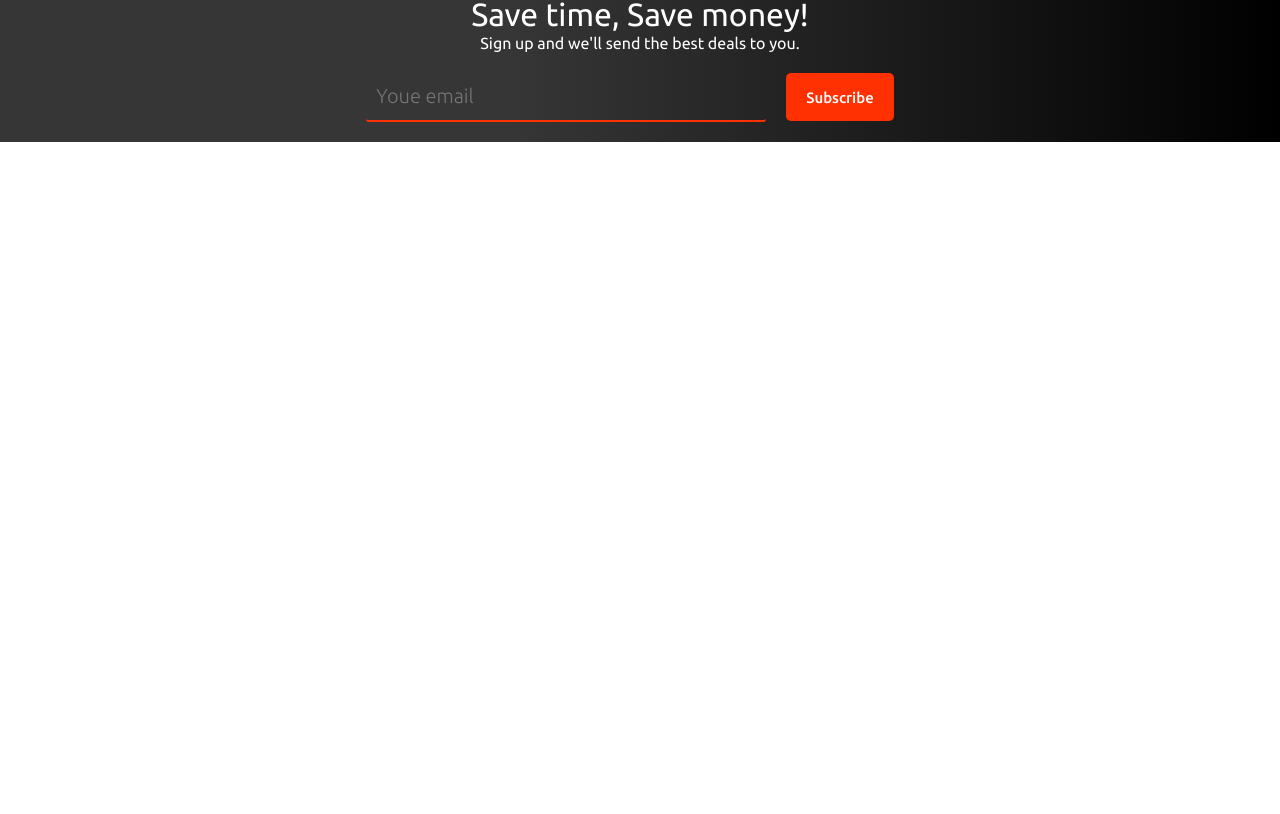
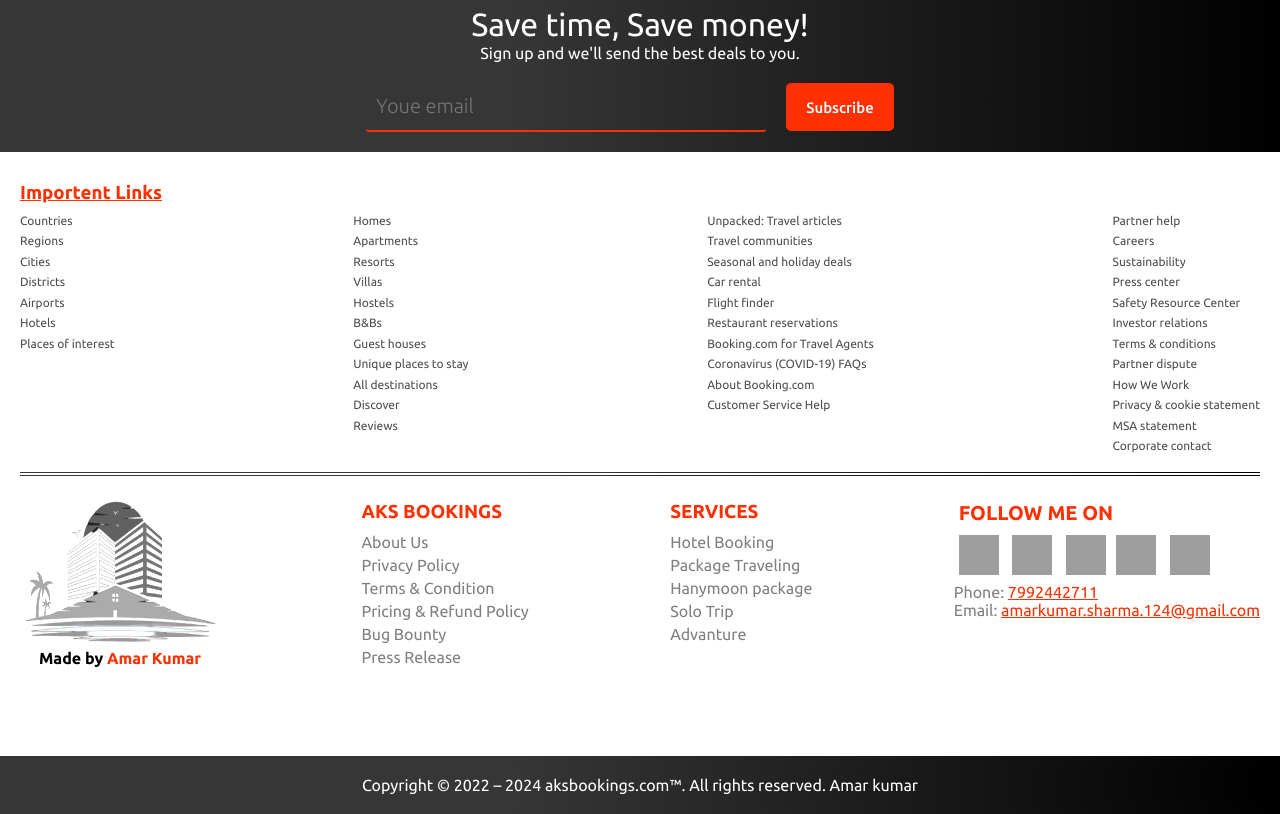
Before and after one commit to aakkss37/Hotel-booking-app, a React (Create React App) app: page / in a window 1280 px wide. Shown: the part 2441-3255 px from the top of the page. Before the commit the page ends 2583 px from the top, so only its background shows below. Built offline with nearby package versions, Linux system fonts and the light colour scheme; grey boxes are pictures that could not be loaded.

Commit message:
Footer section added

```diff
--- /dev/null
+++ b/src/components/footer/Footer.jsx
@@ -0,0 +1,113 @@
+import './footer.css'
+import React from 'react'
+import image from '../../asset/logo.png'
+
+const Footer = () => {
+        return (
+                <div className='footerContainer'>
+                        <h3><u>Importent Links</u></h3>
+                        <div className="importentLinks">
+                                <div className="links">
+                                        <a href="/link">Countries</a>
+                                        <a href="/link">Regions</a>
+                                        <a href='/link'>Cities</a>
+                                        <a href='/link'>Districts</a>
+                                        <a href='/link'>Airports</a>
+                                        <a href='/link'>Hotels</a>
+                                        <a href='/link'>Places of interest</a>
+                                </div>
+                                <div className="links">
+                                        <a href='/link'>Homes</a>
+                                        <a href='/link'>Apartments</a>
+                                        <a href='/link'>Resorts</a>
+                                        <a href='/link'>Villas</a>
+                                        <a href='/link'>Hostels</a>
+                                        <a href='/link'>B&Bs</a>
+                                        <a href='/link'>Guest houses</a>
+                                        <a href='/link'>Unique places to stay</a>
+                                        <a href='/link'>All destinations</a>
+                                        <a href='/link'>Discover</a>
+                                        <a href='/link'>Reviews</a>
+                                </div>
+                                <div className="links">
+                                        <a href='/link'>Unpacked: Travel articles</a>
+                                        <a href='/link'>Travel communities</a>
+                                        <a href='/link'>Seasonal and holiday deals</a>
+                                        <a href='/link'>Car rental</a>
+                                        <a href='/link'>Flight finder</a>
+                                        <a href='/link'>Restaurant reservations</a>
+                                        <a href='/link'>Booking.com for Travel Agents</a>
+                                        <a href='/link'>Coronavirus (COVID-19) FAQs</a>
+                                        <a href='/link'>About Booking.com</a>
+                                        <a href='/link'>Customer Service Help</a>
+                                </div>
+                                <div className="links">
+                                        <a href='/link'>Partner help</a>
+                                        <a href='/link'>Careers</a>
+                                        <a href='/link'>Sustainability</a>
+                                        <a href='/link'>Press center</a>
+                                        <a href='/link'>Safety Resource Center</a>
+                                        <a href='/link'>Investor relations</a>
+                                        <a href='/link'>Terms & conditions</a>
+                                        <a href='/link'>Partner dispute</a>
+                                        <a href='/link'>How We Work</a>
+                                        <a href='/link'>Privacy & cookie statement</a>
+                                        <a href='/link'>MSA statement</a>
+                                        <a href='/link'>Corporate contact</a>
+                                </div>
+                        </div>
+                        <div className="line1"></div>
+                        <div className="line2"></div>
+                        <div className="foot">
+                                <div className="footerImage">
+                                        <img src={image} alt="Logo" />
+                                        <h4>Made by <span className='name'>Amar Kumar</span></h4>
+                                </div>
+                                <div className="aksBookings exploreMore">
+                                        <h3>AKS BOOKINGS</h3>
+                                        <a href='/link'>About Us</a>
+
+                                        <a href='/link'>Privacy Policy</a>
+
+                                        <a href='/link'>Terms & Condition</a>
+
+                                        <a href='/link'>Pricing & Refund Policy</a>
+
+                                        <a href='/link'>Bug Bounty</a>
+
+                                        <a href='/link'>Press Release</a>
+                                </div>
+                                <div className="service exploreMore">
+                                        <h3>SERVICES</h3>
+                                        <a href='/link'>Hotel Booking</a>
+
+                                        <a href='/link'>Package Traveling</a>
+
+                                        <a href='/link'>Hanymoon package</a>
+
+                                        <a href='/link'>Solo Trip</a>
+
+                                        <a href='/link'>Advanture</a>
+                                </div>
+                                <div className="getInTouch exploreMore">
+                                        <div className="followMe">
+                                                <h1>FOLLOW ME ON </h1>
+                                                <div className="socialMedia">
+                                                        <a href="/link"> <img src="https://img.icons8.com/ios/50/null/instagram-new--v1.png" alt='insta' /></a>
+                                                        <a href="/link"> <img src="https://img.icons8.com/ios/50/null/linkedin-circled--v1.png" alt='linkedin'/></a>
+                                                        <a href="/link"> <img src="https://img.icons8.com/ios/50/null/facebook-new.png" alt='facebook'/></a>
+                                                        <a href="/link"><img src="https://img.icons8.com/ios/50/null/telegram-app.png" alt='telegram'/></a>
+                                                        <a href="/link"> <img src="https://img.icons8.com/ios/50/null/twitter--v1.png" alt='twiter'/></a>
+                                                </div>
+                                                <div className="contect">
+                                                        <p>Phone: <span className='phone'>7992442711</span> </p>
+                                                        <p>Email: <span className='email'>amarkumar.sharma.124@gmail.com</span></p>
+                                                </div>
+                                        </div>
+                                </div>
+                        </div>
+                </div>
+        )
+}
+
+export default Footer
--- /dev/null
+++ b/src/components/footer/footer.css
@@ -0,0 +1,111 @@
+.footerContainer{
+        max-width: 1240px;
+        width: 100%;
+        margin-top: 30px;
+}
+.footerContainer h3{
+        color: rgb(255 48 2);
+}
+
+/******IMPORTENT LINKS******/
+.importentLinks{
+        display: flex;
+        justify-content:space-between;
+        gap: 50px;
+        flex-wrap: wrap;
+        width: 100%;
+        margin-top: 10px;
+}
+.importentLinks .links{
+        display: flex;
+        flex-direction: column;
+        gap: 7.5px;
+}
+.importentLinks a{
+        font-size: 12px;
+        text-decoration: none;
+        color: rgb(78, 78, 78);
+}
+.importentLinks a:hover{
+        color: rgb(255 48 2);
+}
+
+
+
+/* ***LINE*** */
+.line1{
+        height: 1px;
+        margin-top: 20px;
+        margin-bottom: 1.5px;
+        background: var(--color-bg);
+        margin-left: 0px;
+        margin-right: 0px;
+        padding: 0;
+}
+.line2{
+        height: 1px;
+        margin-bottom: 20px;
+        margin-top: 1.5px;
+        background: var(--color-bg);
+        margin-left: 0px;
+        margin-right: 0px;
+        padding: 0;
+}
+
+
+
+
+/******FOOT*******/
+.foot{
+        display: flex;
+        justify-content: space-between;
+        flex-wrap: wrap;
+        align-items: flex-start;
+}
+.foot .footerImage{
+        max-width: 200px;
+        height: 250px;
+        text-align: center;
+}
+.foot .footerImage img{
+        width: 100%;
+        height: 150px;
+}
+.foot .footerImage .name{
+        color: rgb(255 48 2);
+}
+.foot .exploreMore{
+        display: flex;
+        flex-direction: column;
+}
+.foot .exploreMore h3{
+        line-height: 2rem;
+}
+.foot .exploreMore a{
+        text-decoration: none;
+        margin-top: 5px;
+        color: gray;
+}
+.foot .exploreMore a:hover {
+        text-decoration: underline;
+        color: rgb(255 48 2);
+}
+.foot .getInTouch .followMe .socialMedia img{
+        width: 40px;
+        height: 40px;
+        margin: 5px;
+}
+.foot .getInTouch .followMe h1{
+        margin: 5px;
+        font-size: 20px;
+        color: rgb(255 48 2);
+}
+.foot .getInTouch .followMe .contect{
+        color: gray;
+}
+.foot .getInTouch .followMe .contect .phone,
+.foot .getInTouch .followMe .contect .email{
+        color: rgb(255 48 2);
+        text-decoration: underline;
+}
+/*  */
--- a/src/components/header/datePicker.css
+++ b/src/components/header/datePicker.css
@@ -4,4 +4,5 @@
         border: none;
         box-shadow: rgba(0, 0, 0, 0.18) 0px 2px 4px;
         border-radius: 3px;
+        z-index: 2;
 }
--- a/src/components/header/guestPicker.css
+++ b/src/components/header/guestPicker.css
@@ -7,6 +7,7 @@
         border: none;
         box-shadow: rgba(0, 0, 0, 0.18) 0px 2px 4px;
         border-radius: 3px;
+        z-index: 2;
 }
 .optionItem{
         width: 200px;
--- a/src/pages/home/Home.jsx
+++ b/src/pages/home/Home.jsx
@@ -1,5 +1,6 @@
 import React from 'react'
 import Featured from '../../components/featured/Featured';
+import Footer from '../../components/footer/Footer';
 import Header from '../../components/header/header';
 import Navbar from '../../components/navbar/Navbar'
 import PopularDestination from '../../components/popularDestination/PopularDestination';
@@ -42,12 +43,22 @@
 
 
       <section className='popularDestination'>
-        <PopularDestination/>
+        <PopularDestination />
       </section>
 
 
       <section className='subscribe'>
-        <Subscribe/>
+        <Subscribe />
+      </section>
+
+
+      <section className='footer'>
+        <Footer />
+      </section>
+
+
+      <section className='lastLine'>
+        <p className='lastLine'>Copyright © 2022 – 2024 aksbookings.com™. All rights reserved. Amar kumar</p>
       </section>
     </div>
   )
--- a/src/pages/home/home.css
+++ b/src/pages/home/home.css
@@ -44,7 +44,6 @@
 
 
 
-
 /************ Popular Destination **************/
 .popularDestination {
         padding: 5px;
@@ -53,8 +52,9 @@
         display: flex;
         justify-content: center;
         align-items: center;
-        padding-bottom: 20px;
+        padding-bottom: 30px;
 }
+
 
 
 /************ Subscription Form **************/
@@ -67,3 +67,20 @@
         align-items: center;
         padding-bottom: 20px;
 }
+
+
+
+.footer{
+        display: flex;
+        justify-content: center;
+        align-items: center;
+        padding-bottom: 10px;
+}
+
+
+.lastLine{
+        background: var(--color-bg);
+        text-align: center;
+        padding: 10px;
+        color: white;
+}
```
